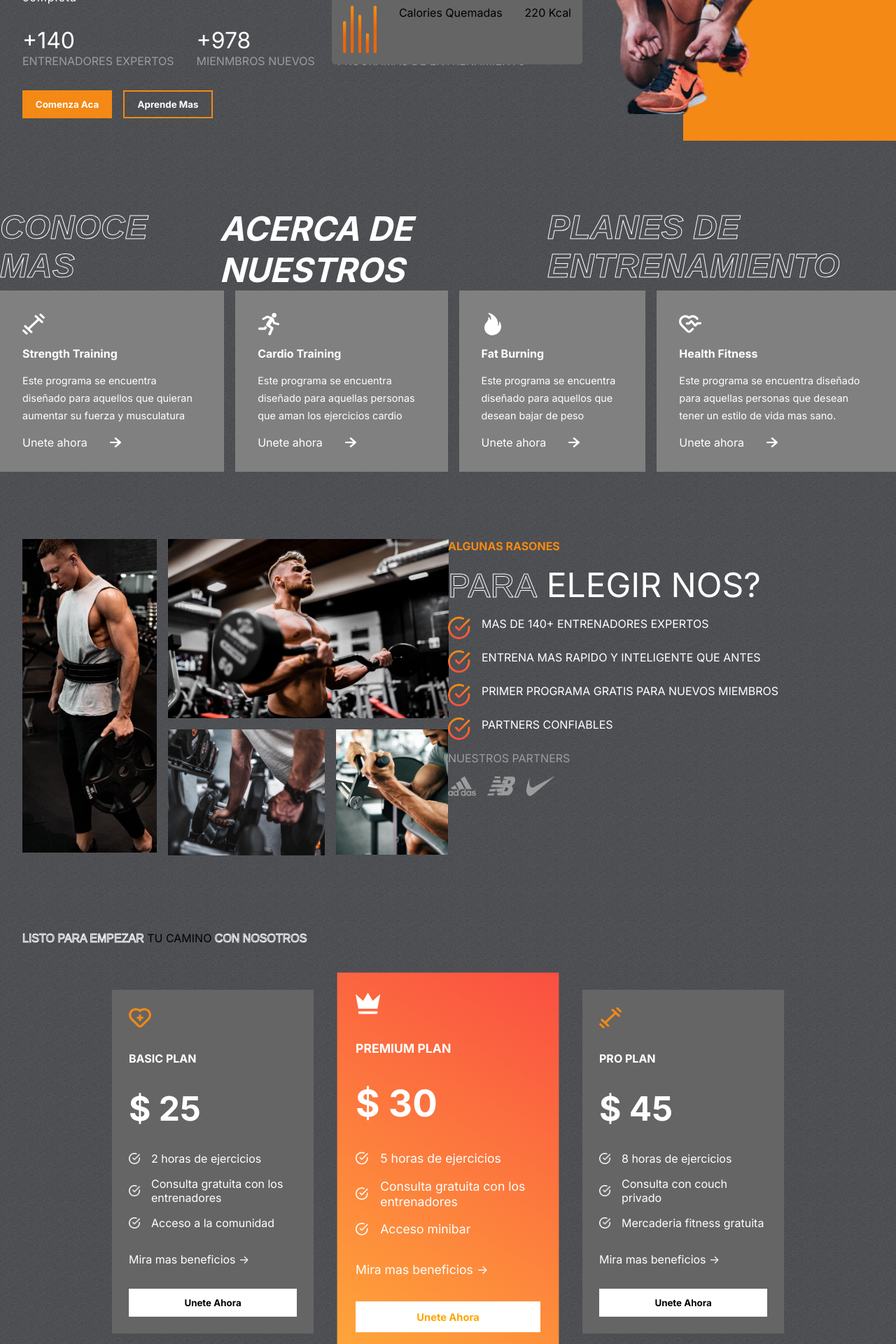
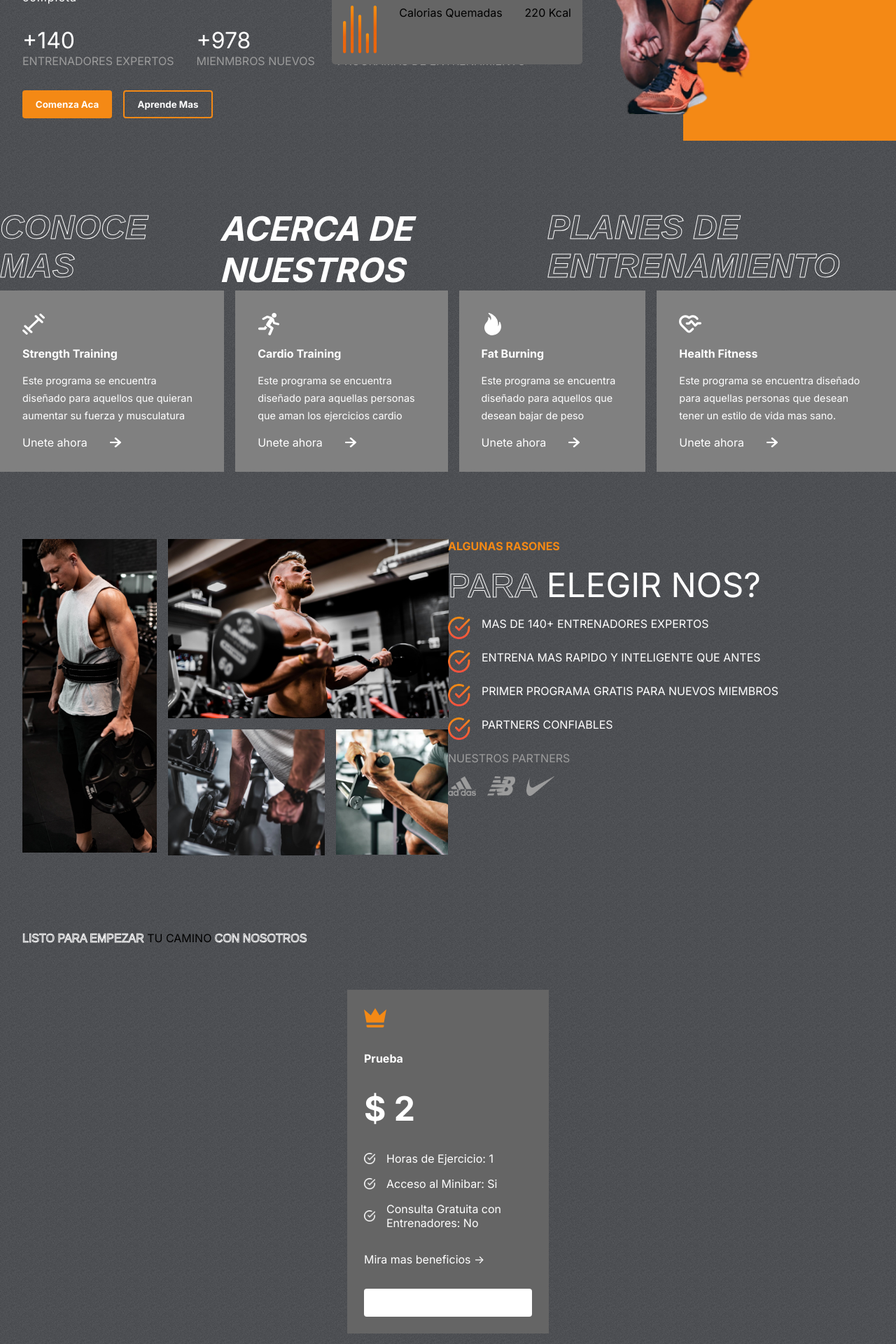
Before and after one commit to SantiagoNaya/agarrefalso, a React (Create React App) app: page / in a window 1280 px wide. Shown: the part 520-2440 px from the top of the page at 70% size. Built offline with nearby package versions, Linux system fonts and the light colour scheme.

Commit message:
feat: agregue routes para permitir el manejo de datos de una pagina a otra para crear un formulario de plans para que el usuario pueda agregar nuevos usuarios falta el inicio de secion

```diff
--- a/src/App.js
+++ b/src/App.js
@@ -1,27 +1,31 @@
 import './App.css';
-import Hero from './components/Hero/Hero';
-import Programs from './components/Programs/Programs';
-import Reasons from './components/Reasons/Reasons';
-import Plans from './components/Plans/Plans';
-import Testimonials from './components/Testimonials/Testimonials';
-import Join from './components/Join/Join';
-import Footer from './components/Footer/Footer';
-
+import Formulario from './components/Formulario/Formulario';
+import { useEffect, useState } from 'react';
+import { BrowserRouter as Router, Route, Routes, Navigate } from 'react-router-dom';
+import HomePage from './components/HomePage/HomePage';
 
 function App() {
+
+  const [plansList, setPlansList] = useState([]);
+  useEffect( () => {
+    setPlansList([{
+      id: 1,
+      name: 'Prueba',
+      price: '2',
+      hours: '1',
+      consultation: 'No',
+      minibar: 'Si',
+      description: 'ESta muy bueno',
+    }])
+  }, [])
   return (
-    <div className="App">
-        <Hero/>
-        <Programs/>
-        <Reasons/>
-        <Plans/>
-        <Testimonials/>
-        <Join/>
-
-        <Footer/>
-
-
-        </div>
+    <Router>
+      <Routes>
+        <Route path='/' element={<HomePage  plansList={plansList}/>} />
+        <Route path='formulario'  element={<Formulario plansList={plansList} setPlansList={setPlansList}/>}/>
+        <Route path="*" element={<Navigate to="/" />} />
+      </Routes>
+    </Router>
   );
 }
 
--- a/src/components/Header/Header.jsx
+++ b/src/components/Header/Header.jsx
@@ -1,7 +1,14 @@
 import React from 'react'
 import './Header.css'
 import Logo from '../../assets/logo.png'
+import { useNavigate } from 'react-router-dom';
 const Header  = () => {
+  const navigate =  useNavigate();
+
+
+  const goToFormulario = () => {
+   navigate('/formulario');
+ };
   return (
  <div className="header">
 
@@ -14,8 +21,7 @@ const Header  = () => {
     <li>Nosotros</li>
     <li>Planes</li>
     <li>Testimonios</li>
-    <li>Logearse</li>
-
+    <li onClick={goToFormulario}>Planes</li>
  </ul>
 
 
--- a/src/components/Hero/Hero.jsx
+++ b/src/components/Hero/Hero.jsx
@@ -56,7 +56,7 @@ const Hero = () => {
              </div>
 
             <div className="right-h">
-            <button className="btn">Unete ahora</button>
+
 
             <div className="heart-rate">
                 <img src={Heart} alt="" />
@@ -70,7 +70,7 @@ const Hero = () => {
            {/* calories*/}
             <div className="calories">
                 <img src={Calories} alt="" />
-                <span>Calories Quemadas</span> <span>220 Kcal</span>
+                <span>Calorias Quemadas</span> <span>220 Kcal</span>
           </div>
         </div>
 
--- /dev/null
+++ b/src/components/HomePage/HomePage.jsx
@@ -0,0 +1,25 @@
+// HomePage.js
+import React from 'react';
+import Hero from '../Hero/Hero';
+import Programs from '../Programs/Programs';
+import Reasons from '../Reasons/Reasons';
+import Plans from '../Plans/Plans';
+import Testimonials from '../Testimonials/Testimonials';
+import Join from '../Join/Join';
+import Footer from '../Footer/Footer';
+
+const HomePage = ({ plansList }) => {
+  return (
+    <div className="App">
+      <Hero />
+      <Programs />
+      <Reasons />
+      <Plans plansList={plansList} />
+      <Testimonials />
+      <Join />
+      <Footer />
+    </div>
+  );
+};
+
+export default HomePage;
--- a/src/components/Plans/Plans.jsx
+++ b/src/components/Plans/Plans.jsx
@@ -1,32 +1,52 @@
 import React from 'react'
 import './Plans.css'
-import {plansData} from '../../data/plansData'
+import { plansData } from '../../data/plansData'
 import whiteTick from '../../assets/whiteTick.png'
 
-const Plans = () => {
+const Plans = ({ plansList }) => {
     return (
         <div className="plans-container">
-        <div className="programs-header" style={{gap:'2rem'}}>
+            <div className="programs-header" style={{ gap: '2rem' }}>
                 <span className='stroke-text'>LISTO PARA EMPEZAR</span>
                 <span> TU CAMINO</span>
                 <span className='stroke-text'> CON NOSOTROS</span>
             </div>
-
+            {/* {
+    name: '',
+    price: '',
+    hours: '',
+    consultation: '',
+    minibar: '',
+    description: '',
+  } */}
             {/* plans card*/}
             <div className="plans">
-        {plansData.map((plan,i)=>(
-            <div className="plan" key={i}>
-                {plan.icon}
+                {plansList.map((plan, i) => (
+                    <div className="plan" key={plan.id}>
+                        <svg
+                            width="28"
+                            height="24"
+                            viewBox="0 0 28 24"
+                            xmlns="http://www.w3.org/2000/svg"
+                        >
+                            <path d="M3.11111 18L0 1.5L8.55556 9L14 0L19.4444 9L28 1.5L24.8889 18H3.11111ZM24.8889 22.5C24.8889 23.4 24.2667 24 23.3333 24H4.66667C3.73333 24 3.11111 23.4 3.11111 22.5V21H24.8889V22.5Z" />
+                        </svg>
                         <span>{plan.name}</span>
                         <span>$ {plan.price}</span>
 
                         <div className="features">
-                    {plan.features.map((feature,i)=>(
                             <div className="feature">
                                 <img src={whiteTick} alt="" />
-                            <span key={i}>{feature}</span>
+                                <span key={i}>Horas de Ejercicio: {plan.hours}</span>
                             </div>
-                     ))}
+                            <div className="feature">
+                                <img src={whiteTick} alt="" />
+                                <span key={i}>Acceso al Minibar: {plan.minibar}</span>
+                            </div>
+                            <div className="feature">
+                                <img src={whiteTick} alt="" />
+                                <span key={i}>Consulta Gratuita con Entrenadores: {plan.consultation}</span>
+                            </div>
                         </div>
 
                         <div><span>Mira mas beneficios -></span>
```
Lines whose indentation alone changed are shown as unchanged.
